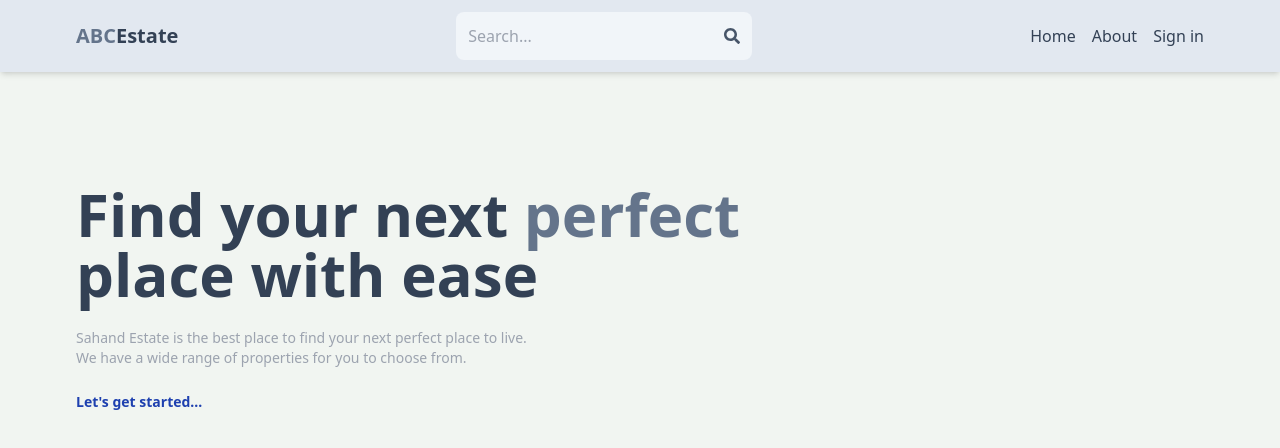
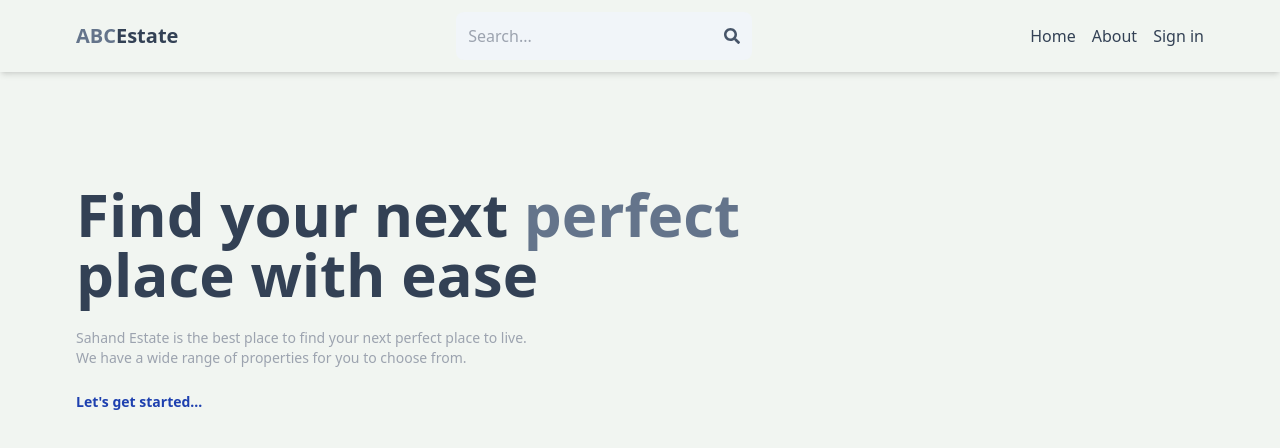
Before and after one commit to Sandeep277/real-estate-project, a React (Vite) app in the folder client/: page / in a window 1280 px wide. Shown: the top 448 px of the page. Built offline with nearby package versions, Linux system fonts and the light colour scheme; no server answers.

Commit message:
update header componente

```diff
--- a/client/src/components/Header.jsx
+++ b/client/src/components/Header.jsx
@@ -24,7 +24,7 @@ const Header = () => {
   },[location.search])
 
   return (
-    <header className='bg-slate-200 shadow-md'>
+    <header className='bg-white-200 shadow-md'>
       <div className='flex justify-between items-center max-w-6xl mx-auto p-3'>
         <Link to='/'>
           <h1 className='font-bold text-sm sm:text-xl flex flex-wrap'>
```
